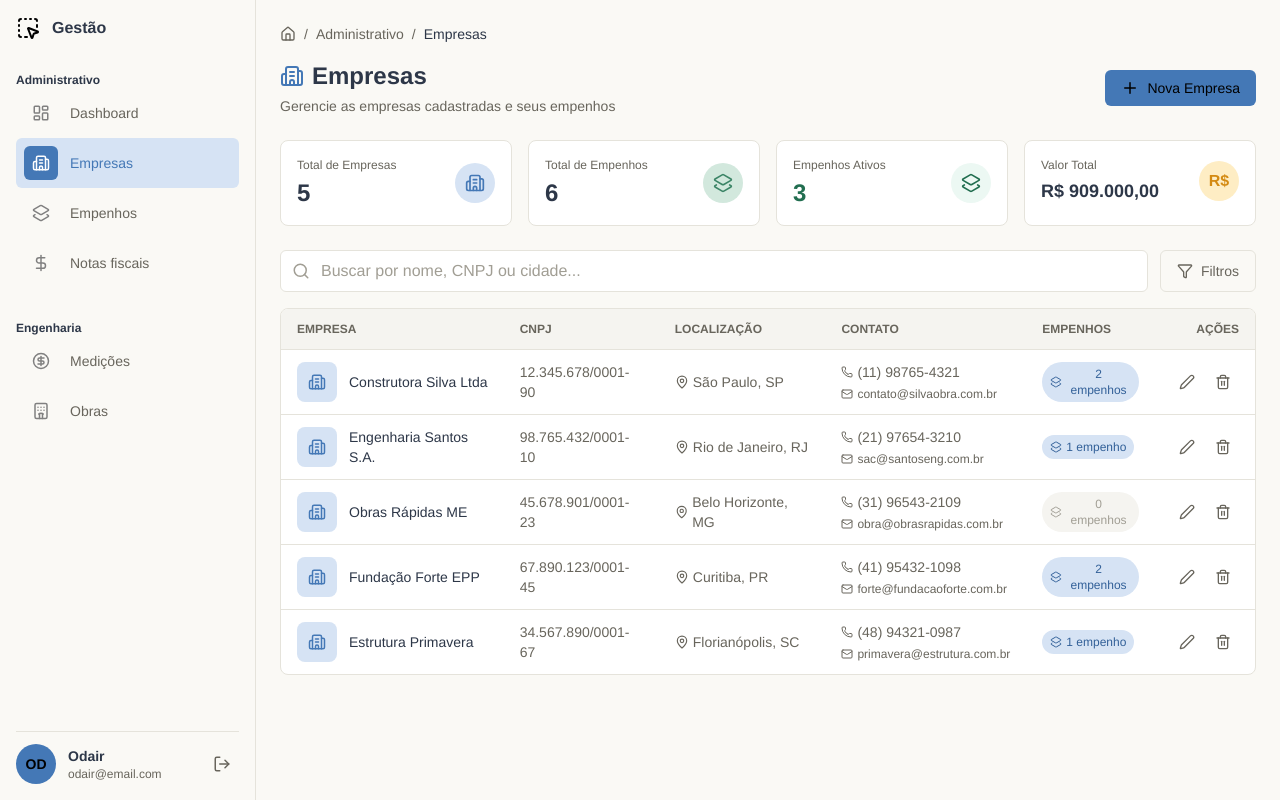
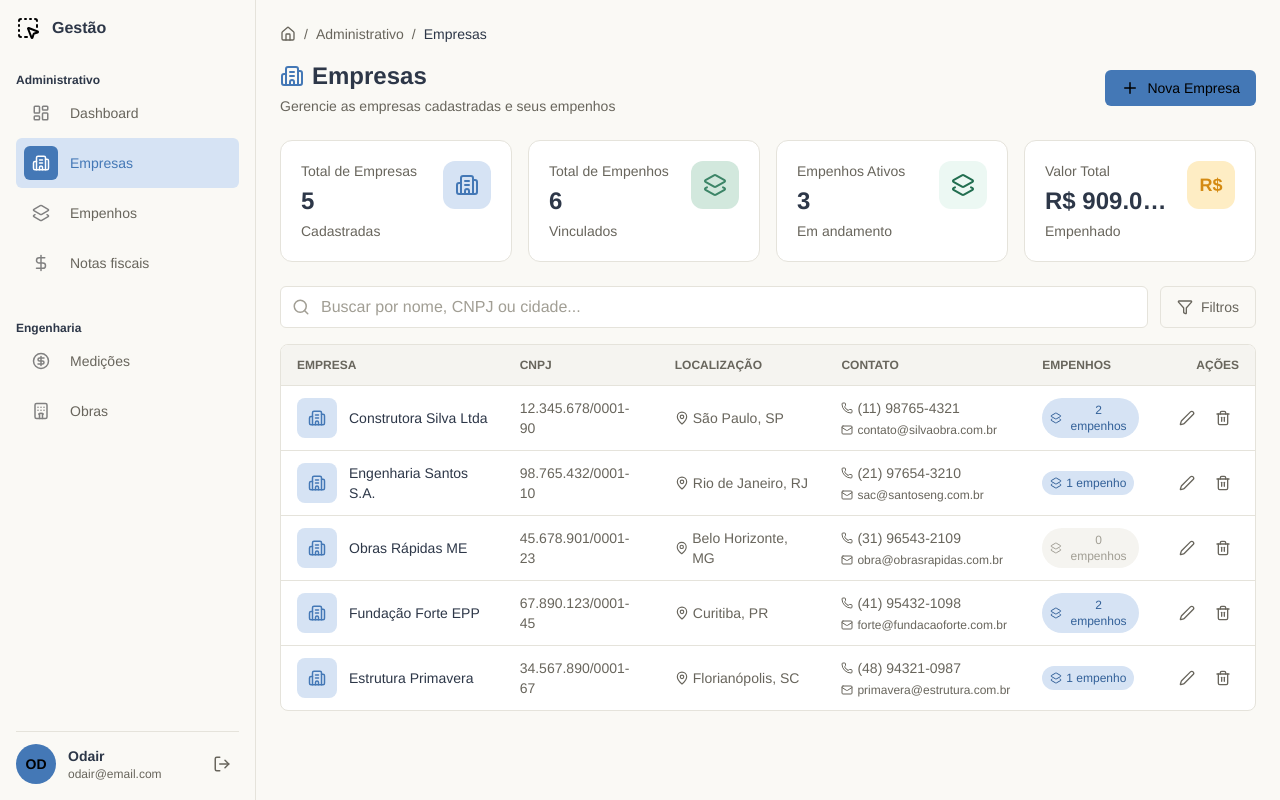
Before and after one commit to odairmichaelbendotti/sb-engenharia, a React app in the folder frontend/: page /empresas in a window 1280 px wide. Built offline with nearby package versions, Linux system fonts and the light colour scheme; the HTML template or start-up script is replaced by a standard one.

Commit message:
refactor: stats component

```diff
--- /dev/null
+++ b/frontend/src/components/StatCard.tsx
@@ -0,0 +1,63 @@
+import { ArrowUpRight, ArrowDownRight } from "lucide-react";
+
+export interface StatCardProps {
+  title: string;
+  value: string;
+  subtitle: string;
+  change?: string;
+  changeType?: "positive" | "negative" | "neutral";
+  icon: React.ReactNode;
+  color: string;
+  iconRounded?: "rounded-xl" | "rounded-full";
+}
+
+export function StatCard({
+  title,
+  value,
+  subtitle,
+  change,
+  changeType,
+  icon,
+  color,
+  iconRounded = "rounded-xl",
+}: StatCardProps) {
+  return (
+    <div className="bg-surface border border-border rounded-xl p-5 hover:shadow-lg transition-shadow">
+      <div className="flex items-start justify-between">
+        <div className="min-w-0 flex-1">
+          <p className="text-text-secondary text-sm font-medium">{title}</p>
+          <p className="text-2xl font-bold text-text-primary mt-1 truncate">
+            {value}
+          </p>
+          {change ? (
+            <div
+              className={`flex items-center gap-1 mt-1 text-sm ${
+                changeType === "positive"
+                  ? "text-success-text"
+                  : changeType === "negative"
+                    ? "text-danger-text"
+                    : "text-text-secondary"
+              }`}
+            >
+              {changeType === "positive" ? (
+                <ArrowUpRight size={16} />
+              ) : changeType === "negative" ? (
+                <ArrowDownRight size={16} />
+              ) : null}
+              <span>{change}</span>
+            </div>
+          ) : (
+            <p className="text-sm text-text-secondary mt-1 truncate">
+              {subtitle}
+            </p>
+          )}
+        </div>
+        <div
+          className={`w-12 h-12 ${color} ${iconRounded} flex items-center justify-center shrink-0 ml-3`}
+        >
+          {icon}
+        </div>
+      </div>
+    </div>
+  );
+}
--- a/frontend/src/pages/Dashboard.tsx
+++ b/frontend/src/pages/Dashboard.tsx
@@ -9,55 +9,10 @@ import {
   CheckCircle2,
   Clock,
   AlertCircle,
-  ArrowUpRight,
-  ArrowDownRight,
   MoreHorizontal,
   ChevronRight,
 } from "lucide-react";
-
-interface StatCardProps {
-  title: string;
-  value: string;
-  change?: string;
-  changeType?: "positive" | "negative" | "neutral";
-  icon: React.ReactNode;
-  color: string;
-}
-
-const StatCard = ({
-  title,
-  value,
-  change,
-  changeType,
-  icon,
-  color,
-}: StatCardProps) => (
-  <div className="bg-surface border border-border rounded-xl p-5 hover:shadow-lg transition-shadow">
-    <div className="flex items-start justify-between">
-      <div>
-        <p className="text-text-secondary text-sm font-medium">{title}</p>
-        <p className="text-2xl font-bold text-text-primary mt-2">{value}</p>
-        {change && (
-          <div
-            className={`flex items-center gap-1 mt-2 text-sm ${changeType === "positive" ? "text-success-text" : changeType === "negative" ? "text-danger-text" : "text-text-secondary"}`}
-          >
-            {changeType === "positive" ? (
-              <ArrowUpRight size={16} />
-            ) : changeType === "negative" ? (
-              <ArrowDownRight size={16} />
-            ) : null}
-            <span>{change}</span>
-          </div>
-        )}
-      </div>
-      <div
-        className={`w-12 h-12 ${color} rounded-xl flex items-center justify-center`}
-      >
-        {icon}
-      </div>
-    </div>
-  </div>
-);
+import { StatCard } from "../components/StatCard";
 
 // Mock data
 const mockData = {
@@ -368,6 +323,7 @@ export default function Dashboard() {
         <StatCard
           title="Empresas Cadastradas"
           value={metrics.totalEmpresas.toString()}
+          subtitle="Cadastros ativos"
           change="+2 este mês"
           changeType="positive"
           icon={<Building2 size={24} className="text-primary-500" />}
@@ -376,6 +332,7 @@ export default function Dashboard() {
         <StatCard
           title="Empenhos Ativos"
           value={metrics.totalEmpenhos.toString()}
+          subtitle="Em andamento"
           change="3 concluídos"
           changeType="neutral"
           icon={<Layers2 size={24} className="text-success-text" />}
@@ -384,6 +341,7 @@ export default function Dashboard() {
         <StatCard
           title="Valor em Empenhos"
           value={formatCurrency(metrics.valorEmpenhosAtivos)}
+          subtitle="Total empenhado"
           change="+12% vs mês anterior"
           changeType="positive"
           icon={<DollarSign size={24} className="text-accent-500" />}
@@ -392,6 +350,7 @@ export default function Dashboard() {
         <StatCard
           title="Notas Fiscais"
           value={metrics.totalNF.toString()}
+          subtitle="Emitidas"
           change="2 pendentes"
           changeType="negative"
           icon={<FileText size={24} className="text-warning-text" />}
--- a/frontend/src/pages/Empenhos.tsx
+++ b/frontend/src/pages/Empenhos.tsx
@@ -16,6 +16,7 @@ import {
   XCircle,
   DollarSign,
 } from "lucide-react";
+import { StatCard } from "../components/StatCard";
 
 interface Empenho {
   id: number;
@@ -375,64 +376,34 @@ export default function Empenhos() {
 
       {/* Stats Cards */}
       <div className="grid grid-cols-1 sm:grid-cols-2 lg:grid-cols-4 gap-4 mb-6">
-        <div className="bg-surface border border-border rounded-lg p-4">
-          <div className="flex items-center justify-between">
-            <div>
-              <p className="text-text-secondary text-xs">Total de Empenhos</p>
-              <p className="text-2xl font-bold text-text-primary mt-1">
-                {metrics.total}
-              </p>
-            </div>
-            <div className="w-10 h-10 bg-primary-100 rounded-full flex items-center justify-center">
-              <Layers2 size={20} className="text-primary-500" />
-            </div>
-          </div>
-        </div>
-        <div className="bg-surface border border-border rounded-lg p-4">
-          <div className="flex items-center justify-between">
-            <div>
-              <p className="text-text-secondary text-xs">Valor Total</p>
-              <p className="text-lg font-bold text-text-primary mt-1">
-                {formatCurrency(metrics.totalValue)}
-              </p>
-            </div>
-            <div className="w-10 h-10 bg-accent-100 rounded-full flex items-center justify-center">
-              <DollarSign size={20} className="text-accent-500" />
-            </div>
-          </div>
-        </div>
-        <div className="bg-surface border border-border rounded-lg p-4">
-          <div className="flex items-center justify-between">
-            <div>
-              <p className="text-text-secondary text-xs">Ativos</p>
-              <p className="text-2xl font-bold text-success-text mt-1">
-                {metrics.ativo}
-              </p>
-              <p className="text-xs text-success-text/70">
-                {formatCurrency(metrics.ativoValue)}
-              </p>
-            </div>
-            <div className="w-10 h-10 bg-success-bg rounded-full flex items-center justify-center">
-              <CheckCircle2 size={20} className="text-success-text" />
-            </div>
-          </div>
-        </div>
-        <div className="bg-surface border border-border rounded-lg p-4">
-          <div className="flex items-center justify-between">
-            <div>
-              <p className="text-text-secondary text-xs">Concluídos</p>
-              <p className="text-2xl font-bold text-accent-600 mt-1">
-                {metrics.concluido}
-              </p>
-              <p className="text-xs text-accent-600/70">
-                {formatCurrency(metrics.concluidoValue)}
-              </p>
-            </div>
-            <div className="w-10 h-10 bg-accent-100 rounded-full flex items-center justify-center">
-              <Clock size={20} className="text-accent-600" />
-            </div>
-          </div>
-        </div>
+        <StatCard
+          title="Total de Empenhos"
+          value={metrics.total.toString()}
+          subtitle="Todos os empenhos"
+          icon={<Layers2 size={24} className="text-primary-500" />}
+          color="bg-primary-100"
+        />
+        <StatCard
+          title="Valor Total"
+          value={formatCurrency(metrics.totalValue)}
+          subtitle="Soma de todos"
+          icon={<DollarSign size={24} className="text-accent-500" />}
+          color="bg-accent-100"
+        />
+        <StatCard
+          title="Ativos"
+          value={metrics.ativo.toString()}
+          subtitle={formatCurrency(metrics.ativoValue)}
+          icon={<CheckCircle2 size={24} className="text-success-text" />}
+          color="bg-success-bg"
+        />
+        <StatCard
+          title="Concluídos"
+          value={metrics.concluido.toString()}
+          subtitle={formatCurrency(metrics.concluidoValue)}
+          icon={<Clock size={24} className="text-accent-600" />}
+          color="bg-accent-100"
+        />
       </div>
 
       {/* Filters */}
--- a/frontend/src/pages/Empresas.tsx
+++ b/frontend/src/pages/Empresas.tsx
@@ -15,6 +15,7 @@ import {
   Mail,
   MapPin,
 } from "lucide-react";
+import { StatCard } from "../components/StatCard";
 
 interface Empenho {
   id: number;
@@ -380,69 +381,48 @@ export default function Empresas() {
 
       {/* Stats Cards */}
       <div className="grid grid-cols-1 sm:grid-cols-2 lg:grid-cols-4 gap-4 mb-6">
-        <div className="bg-surface border border-border rounded-lg p-4">
-          <div className="flex items-center justify-between">
-            <div>
-              <p className="text-text-secondary text-xs">Total de Empresas</p>
-              <p className="text-2xl font-bold text-text-primary mt-1">
-                {empresas.length}
-              </p>
-            </div>
-            <div className="w-10 h-10 bg-primary-100 rounded-full flex items-center justify-center">
-              <Building2 size={20} className="text-primary-500" />
-            </div>
-          </div>
-        </div>
-        <div className="bg-surface border border-border rounded-lg p-4">
-          <div className="flex items-center justify-between">
-            <div>
-              <p className="text-text-secondary text-xs">Total de Empenhos</p>
-              <p className="text-2xl font-bold text-text-primary mt-1">
-                {empresas.reduce((acc, emp) => acc + emp.empenhos.length, 0)}
-              </p>
-            </div>
-            <div className="w-10 h-10 bg-secondary-100 rounded-full flex items-center justify-center">
-              <Layers2 size={20} className="text-secondary-500" />
-            </div>
-          </div>
-        </div>
-        <div className="bg-surface border border-border rounded-lg p-4">
-          <div className="flex items-center justify-between">
-            <div>
-              <p className="text-text-secondary text-xs">Empenhos Ativos</p>
-              <p className="text-2xl font-bold text-success-text mt-1">
-                {empresas.reduce(
+        <StatCard
+          title="Total de Empresas"
+          value={empresas.length.toString()}
+          subtitle="Cadastradas"
+          icon={<Building2 size={24} className="text-primary-500" />}
+          color="bg-primary-100"
+        />
+        <StatCard
+          title="Total de Empenhos"
+          value={empresas
+            .reduce((acc, emp) => acc + emp.empenhos.length, 0)
+            .toString()}
+          subtitle="Vinculados"
+          icon={<Layers2 size={24} className="text-secondary-500" />}
+          color="bg-secondary-100"
+        />
+        <StatCard
+          title="Empenhos Ativos"
+          value={empresas
+            .reduce(
               (acc, emp) =>
-                    acc +
-                    emp.empenhos.filter((e) => e.status === "ativo").length,
+                acc + emp.empenhos.filter((e) => e.status === "ativo").length,
               0,
-                )}
-              </p>
-            </div>
-            <div className="w-10 h-10 bg-success-bg rounded-full flex items-center justify-center">
-              <Layers2 size={20} className="text-success-text" />
-            </div>
-          </div>
-        </div>
-        <div className="bg-surface border border-border rounded-lg p-4">
-          <div className="flex items-center justify-between">
-            <div>
-              <p className="text-text-secondary text-xs">Valor Total</p>
-              <p className="text-lg font-bold text-text-primary mt-1">
-                {formatCurrency(
+            )
+            .toString()}
+          subtitle="Em andamento"
+          icon={<Layers2 size={24} className="text-success-text" />}
+          color="bg-success-bg"
+        />
+        <StatCard
+          title="Valor Total"
+          value={formatCurrency(
             empresas.reduce(
               (acc, emp) =>
                 acc + emp.empenhos.reduce((sum, e) => sum + e.valor, 0),
               0,
             ),
           )}
-              </p>
-            </div>
-            <div className="w-10 h-10 bg-accent-100 rounded-full flex items-center justify-center">
-              <span className="text-accent-500 font-bold">R$</span>
-            </div>
-          </div>
-        </div>
+          subtitle="Empenhado"
+          icon={<span className="text-accent-500 font-bold text-lg">R$</span>}
+          color="bg-accent-100"
+        />
       </div>
 
       {/* Filters */}
--- a/frontend/src/pages/NotasFiscais.tsx
+++ b/frontend/src/pages/NotasFiscais.tsx
@@ -16,6 +16,7 @@ import {
   AlertCircle,
   XCircle,
 } from "lucide-react";
+import { StatCard } from "../components/StatCard";
 
 interface Invoice {
   id: number;
@@ -313,64 +314,34 @@ export default function NotasFiscais() {
 
       {/* Stats Cards */}
       <div className="grid grid-cols-1 sm:grid-cols-2 lg:grid-cols-4 gap-4 mb-6">
-        <div className="bg-surface border border-border rounded-lg p-4">
-          <div className="flex items-center justify-between">
-            <div>
-              <p className="text-text-secondary text-xs">Total de NFs</p>
-              <p className="text-2xl font-bold text-text-primary mt-1">
-                {metrics.total}
-              </p>
-            </div>
-            <div className="w-10 h-10 bg-primary-100 rounded-full flex items-center justify-center">
-              <FileText size={20} className="text-primary-500" />
-            </div>
-          </div>
-        </div>
-        <div className="bg-surface border border-border rounded-lg p-4">
-          <div className="flex items-center justify-between">
-            <div>
-              <p className="text-text-secondary text-xs">Valor Total</p>
-              <p className="text-lg font-bold text-text-primary mt-1">
-                {formatCurrency(metrics.totalValue)}
-              </p>
-            </div>
-            <div className="w-10 h-10 bg-accent-100 rounded-full flex items-center justify-center">
-              <DollarSign size={20} className="text-accent-500" />
-            </div>
-          </div>
-        </div>
-        <div className="bg-surface border border-border rounded-lg p-4">
-          <div className="flex items-center justify-between">
-            <div>
-              <p className="text-text-secondary text-xs">Pagas</p>
-              <p className="text-2xl font-bold text-success-text mt-1">
-                {metrics.paid}
-              </p>
-              <p className="text-xs text-success-text/70">
-                {formatCurrency(metrics.paidValue)}
-              </p>
-            </div>
-            <div className="w-10 h-10 bg-success-bg rounded-full flex items-center justify-center">
-              <CheckCircle2 size={20} className="text-success-text" />
-            </div>
-          </div>
-        </div>
-        <div className="bg-surface border border-border rounded-lg p-4">
-          <div className="flex items-center justify-between">
-            <div>
-              <p className="text-text-secondary text-xs">Pendentes/Vencidas</p>
-              <p className="text-2xl font-bold text-warning-text mt-1">
-                {metrics.pending + metrics.overdue}
-              </p>
-              <p className="text-xs text-warning-text/70">
-                {formatCurrency(metrics.pendingValue + metrics.overdueValue)}
-              </p>
-            </div>
-            <div className="w-10 h-10 bg-warning-bg rounded-full flex items-center justify-center">
-              <Clock size={20} className="text-warning-text" />
-            </div>
-          </div>
-        </div>
+        <StatCard
+          title="Total de NFs"
+          value={metrics.total.toString()}
+          subtitle="Emitidas"
+          icon={<FileText size={24} className="text-primary-500" />}
+          color="bg-primary-100"
+        />
+        <StatCard
+          title="Valor Total"
+          value={formatCurrency(metrics.totalValue)}
+          subtitle="Soma de todas"
+          icon={<DollarSign size={24} className="text-accent-500" />}
+          color="bg-accent-100"
+        />
+        <StatCard
+          title="Pagas"
+          value={metrics.paid.toString()}
+          subtitle={formatCurrency(metrics.paidValue)}
+          icon={<CheckCircle2 size={24} className="text-success-text" />}
+          color="bg-success-bg"
+        />
+        <StatCard
+          title="Pendentes/Vencidas"
+          value={(metrics.pending + metrics.overdue).toString()}
+          subtitle={formatCurrency(metrics.pendingValue + metrics.overdueValue)}
+          icon={<Clock size={24} className="text-warning-text" />}
+          color="bg-warning-bg"
+        />
       </div>
 
       {/* Filters */}
```
Lines whose indentation alone changed are shown as unchanged.
